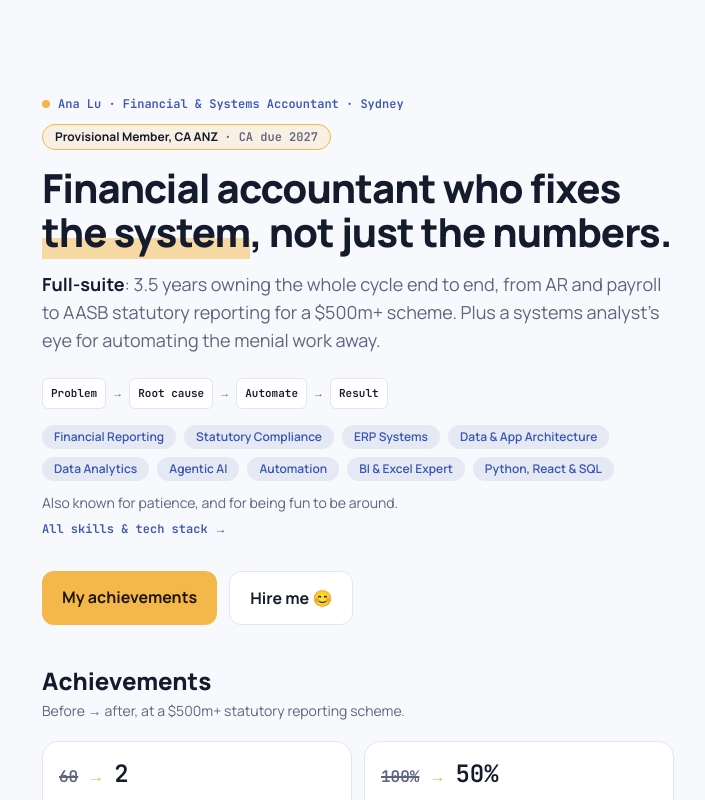
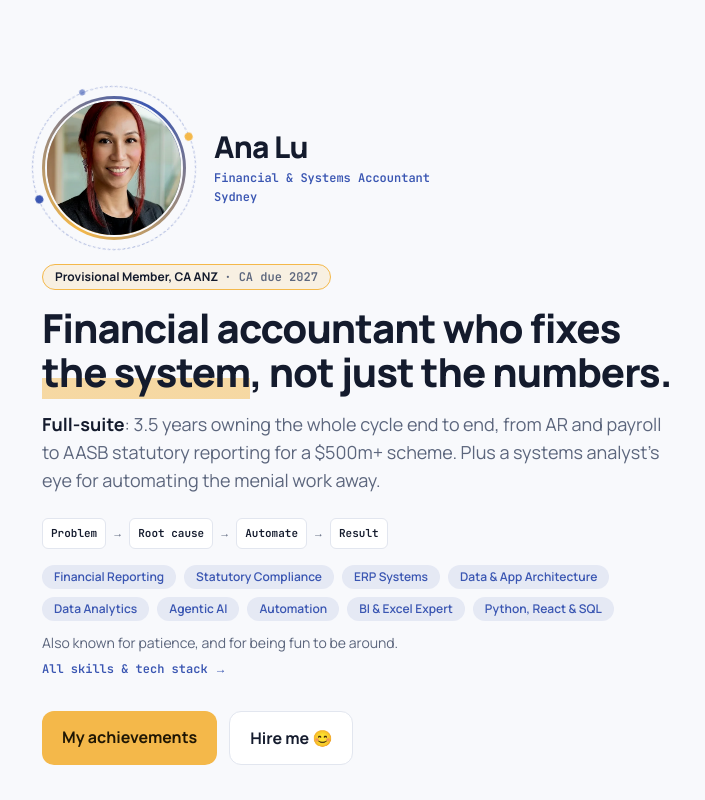
Before and after one commit to anasta-lu/myspace, a Next.js app: page / in a window 1280 px wide. Shown: the top 800 px of the page, without its empty margins (282-987 px from the left). Built offline with nearby package versions, Linux system fonts and the light colour scheme.

Commit message:
Add round headshot with orbit ring to hero
Co-Authored-By: Claude Opus 5.5 (1M context) <noreply@anthropic.com>
Claude-Session: https://claude.ai/code/session_01RrsNRpp8svnJw7ERBoNwd1

```diff
--- a/src/app/_components/hero.tsx
+++ b/src/app/_components/hero.tsx
@@ -12,16 +12,48 @@ const skills = [
   "Python, React & SQL",
 ];
 
+function Portrait() {
+  return (
+    <div className="relative h-24 w-24 shrink-0 md:h-36 md:w-36">
+      <div
+        className="print-hide absolute -inset-2.5 rounded-full border border-dashed border-signal/40 motion-safe:animate-[spin_30s_linear_infinite]"
+        aria-hidden="true"
+      >
+        <span className="absolute -top-1 left-1/2 h-2 w-2 -translate-x-1/2 rounded-full bg-amber" />
+        <span className="absolute -bottom-1 left-1/2 h-2 w-2 -translate-x-1/2 rounded-full bg-signal" />
+        <span className="absolute -left-1 top-1/2 h-1.5 w-1.5 -translate-y-1/2 rounded-full bg-signal/60" />
+      </div>
+      <div className="absolute inset-0 rounded-full bg-[conic-gradient(from_210deg,rgb(var(--amber)),rgb(var(--blue)),rgb(var(--amber)))] p-[3px] print:bg-none print:p-0">
+        {/* eslint-disable-next-line @next/next/no-img-element */}
+        <img
+          src="/headshot.webp"
+          alt="Ana Lu"
+          width={480}
+          height={480}
+          className="h-full w-full rounded-full border-2 border-page object-cover"
+        />
+      </div>
+    </div>
+  );
+}
+
 export function Hero() {
   return (
     <section className="mx-auto max-w-2xl px-5 pt-12 pb-10 md:pt-24 print:pt-0">
-      <p className="flex items-center gap-2 font-mono text-xs font-semibold text-signal">
-        <span className="h-2 w-2 rounded-full bg-amber" aria-hidden="true" />
-        Ana Lu · Financial & Systems Accountant · Sydney
-      </p>
+      <div className="flex items-center gap-5 md:gap-7">
+        <Portrait />
+        <div className="min-w-0">
+          <p className="text-2xl font-extrabold tracking-tight md:text-3xl">Ana Lu</p>
+          <p className="mt-1 font-mono text-xs font-semibold leading-relaxed text-signal">
+            Financial & Systems Accountant
+            <br />
+            Sydney
+          </p>
+        </div>
+      </div>
       <a
         href="/education"
-        className="print-outline mt-3 inline-flex items-center gap-1.5 rounded-full border border-amber bg-amber/15 px-3 py-1 text-xs font-bold text-ink hover:bg-amber/25"
+        className="print-outline mt-6 inline-flex items-center gap-1.5 rounded-full border border-amber bg-amber/15 px-3 py-1 text-xs font-bold text-ink hover:bg-amber/25"
       >
         Provisional Member, CA ANZ
         <span className="font-mono font-semibold text-muted">· CA due 2027</span>
```
Also changed, not shown: public/headshot.webp (added).
